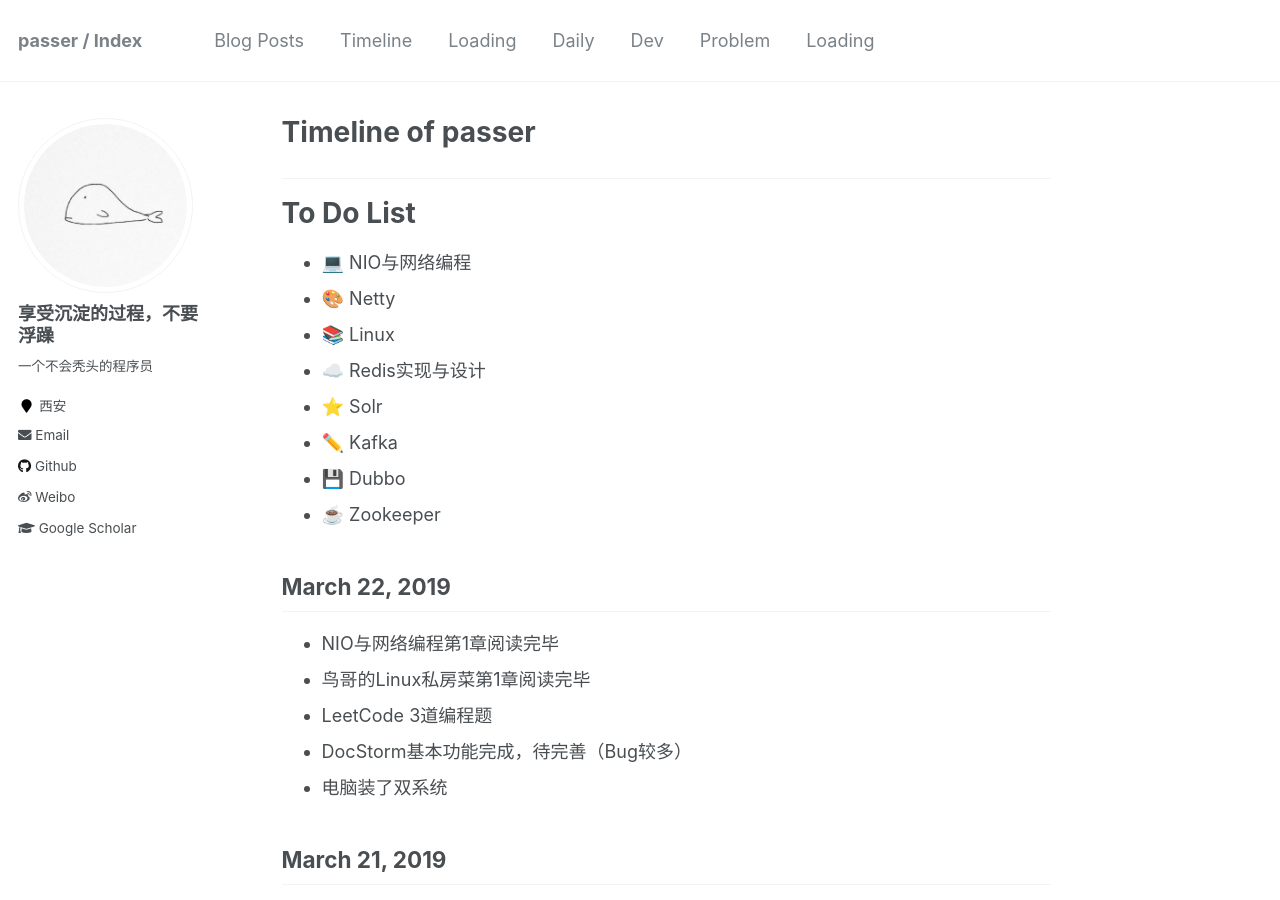
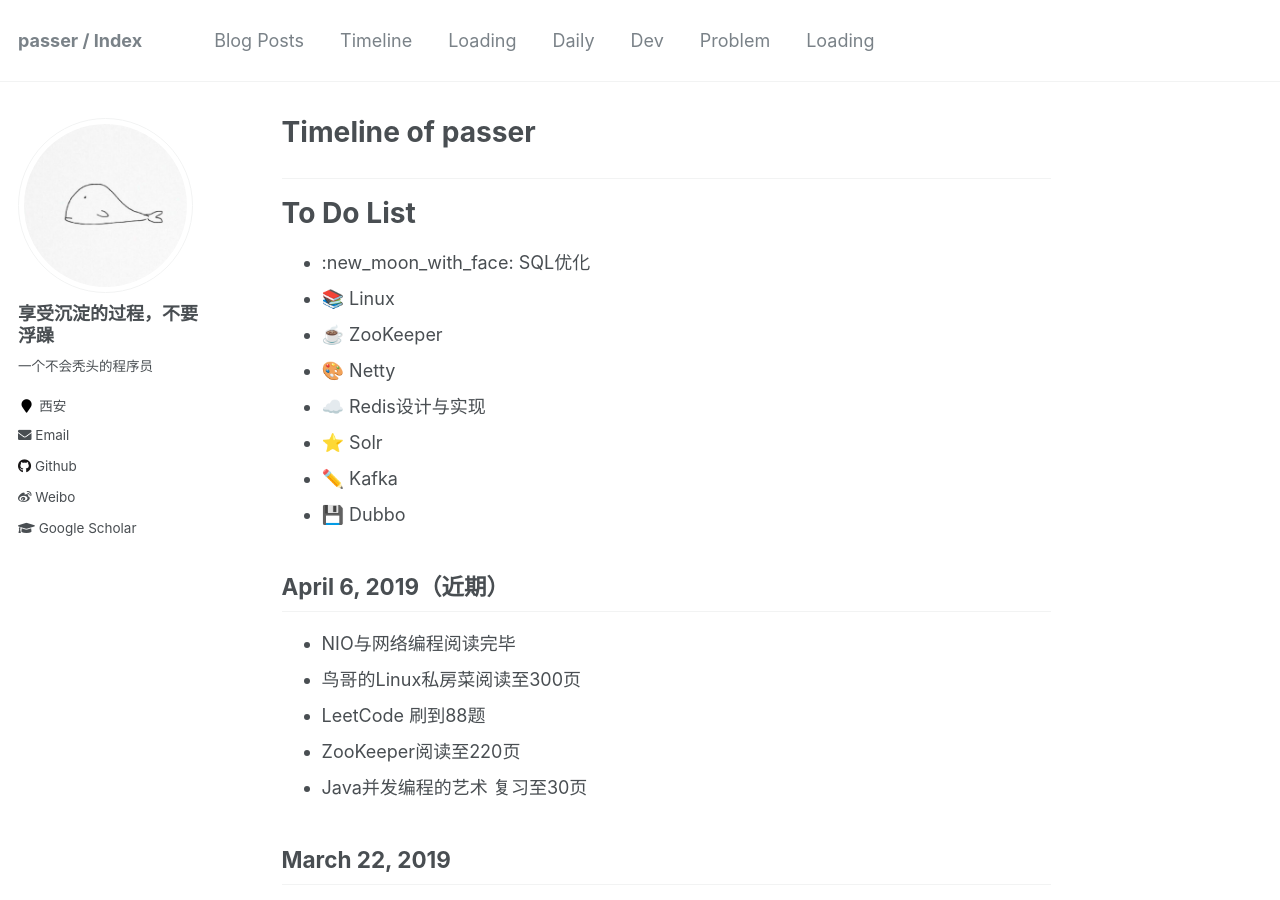
Before and after one commit to icankeep/icankeep.github.io, a Jekyll site: the page built from _pages/timeline.md, in a window 1280 px wide and 900 px high. Built offline with Jekyll 4.4.1, drawn with Linux system fonts in a browser that asks for light colours; some of the changed text lies outside the part shown.

Commit message:
update timeline

```diff
--- a/_pages/timeline.md
+++ b/_pages/timeline.md
@@ -9,14 +9,22 @@ redirect_from:
 <hr/>
 To Do List
 ===
-* 💻 NIO与网络编程
+* :new_moon_with_face: SQL优化
+* 📚 Linux
+- ☕️ ZooKeeper
 * 🎨 Netty
-* 📚 Linux
-* ☁️ Redis实现与设计
+* ☁️ Redis设计与实现
 * ⭐️ Solr
 * ✏️ Kafka
 * 💾 Dubbo
-* ☕️ Zookeeper
+
+April 6, 2019（近期）
+---
+- NIO与网络编程阅读完毕
+- 鸟哥的Linux私房菜阅读至300页
+- LeetCode 刷到88题
+- ZooKeeper阅读至220页
+- Java并发编程的艺术 复习至30页
 
 March 22, 2019
 ---
@@ -46,6 +54,7 @@ March 20, 2019
 Completed
 ---
 - 📚 DocStorm
+- :new_moon_with_face: NIO与网络编程
 - ☕️ Java并发编程的艺术
 - 🎨 深入浅出MySQL
 - ✏️ 疯狂Java讲义精粹
```
